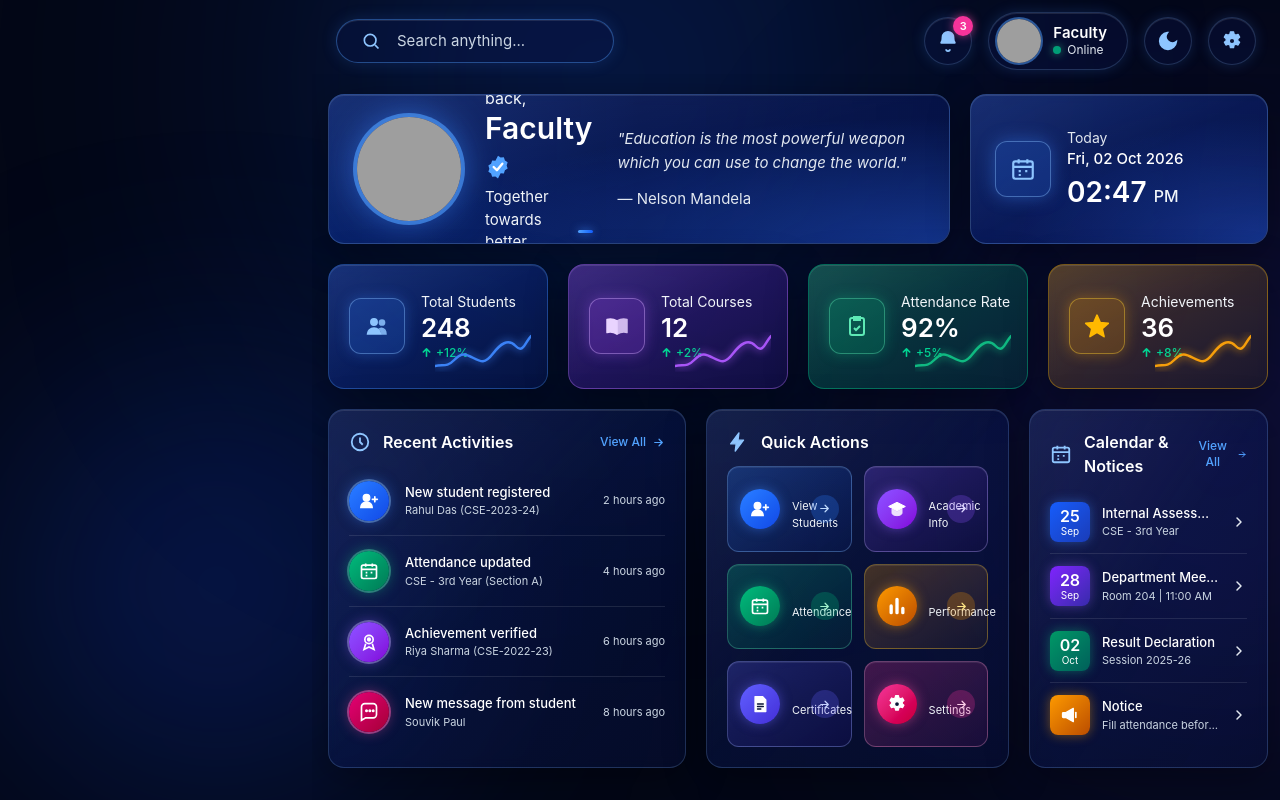
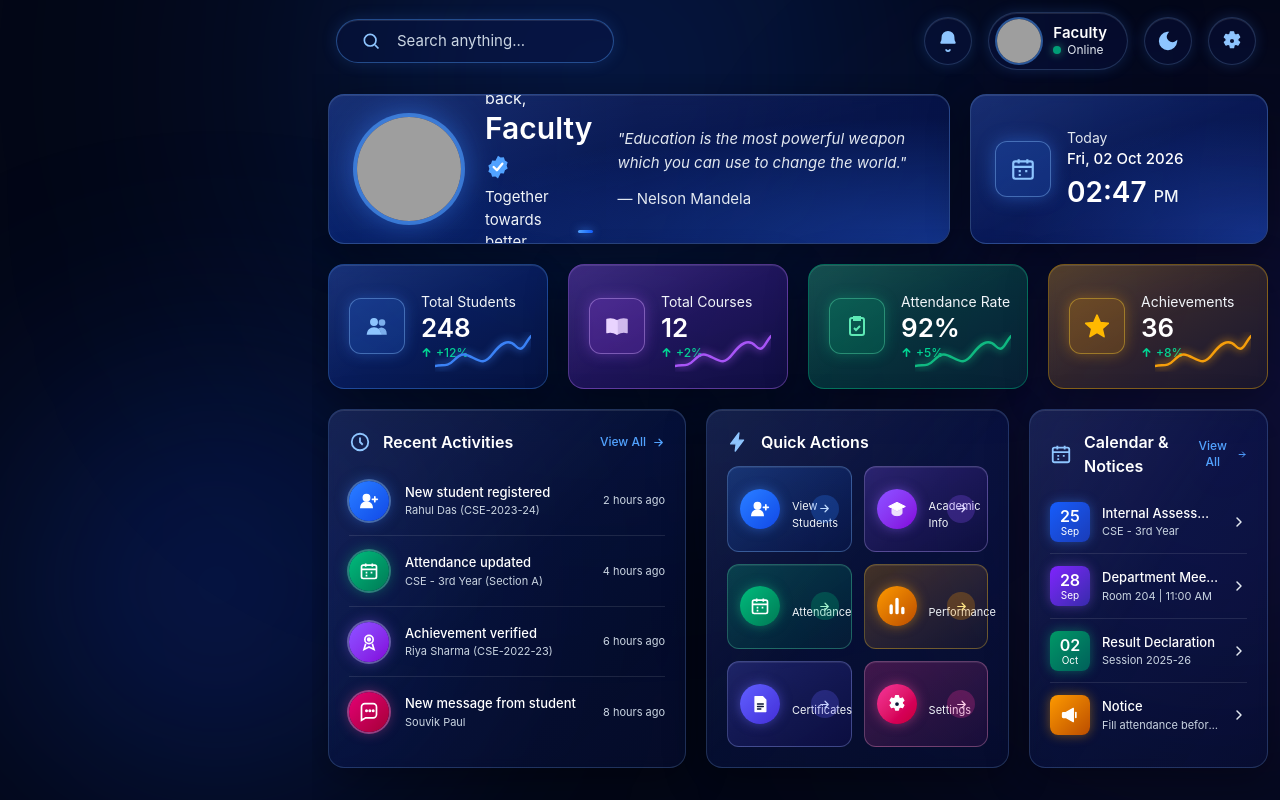
Before and after one commit to Sayantan16122004/Smart-Student-Hub, a React app in the folder frontend/: page /faculty in a window 1280 px wide. Built offline with nearby package versions, Linux system fonts and the light colour scheme; grey boxes are pictures that could not be loaded; the HTML template or start-up script is replaced by a standard one.

Commit message:
refactor(topbar): remove hardcoded notification badge from bell icon

```diff
--- a/frontend/faculty/components/Topbar.jsx
+++ b/frontend/faculty/components/Topbar.jsx
@@ -105,9 +105,6 @@ export default function Topbar() {
         className={circleBtn}
       >
         <BellIcon />
-        <span className="absolute -top-0.5 -right-0.5 flex h-5 w-5 items-center justify-center rounded-full bg-pink-500 text-[11px] font-semibold text-white shadow-[0_0_10px_rgba(236,72,153,0.7)]">
-          3
-        </span>
       </button>
 
       {/* Profile chip → opens Profile page */}
```
